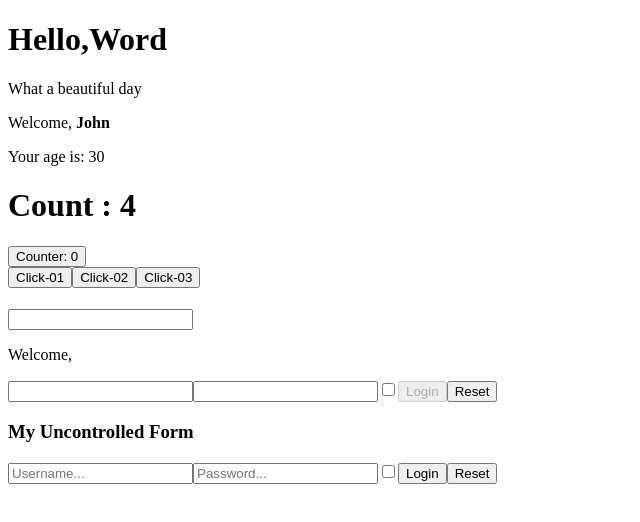
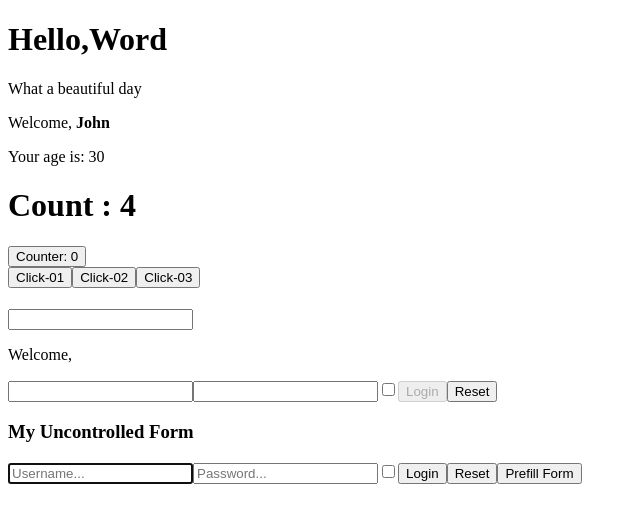
Before and after one commit to Ignazioconti/React_V2, a React (Create React App) app in the folder my-app/: page / in a window 1280 px wide. Shown: the top 522 px of the page, without its empty margins (0-640 px from the left). Built offline with nearby package versions, Linux system fonts and the light colour scheme.

Commit message:
Svolgimento

```diff
--- a/my-app/src/UncontrolledLogin.js
+++ b/my-app/src/UncontrolledLogin.js
@@ -1,6 +1,8 @@
-import React from "react";
+import React, { createRef } from "react";
 
 export class UncontrolledLogin extends React.Component {
+  _formRef = createRef();
+
   handleFormSubmit = (event) => {
     event.preventDefault();
 
@@ -11,13 +13,27 @@ export class UncontrolledLogin extends React.Component {
     console.log({ username, password, remember });
   };
 
+  handleFormPrefill = () => {
+    this._formRef.current.elements.username.value = "prova";
+    this._formRef.current.elements.password.value = "prava123";
+    this._formRef.current.elements.remember.checked = true;
+  };
+
+  handleFocusUsername = () => {
+    this._formRef.current.elements.username.autofocus = true;
+  };
+
   render() {
     return (
       <div>
         <h3>My Uncontrolled Form</h3>
 
-        <form onSubmit={this.handleFormSubmit}>
-          <input placeholder="Username..." name="username"></input>
+        <form ref={this._formRef} onSubmit={this.handleFormSubmit}>
+          <input
+            placeholder="Username..."
+            name="username"
+            autoFocus={this.handleFocusUsername}
+          ></input>
           <input
             placeholder="Password..."
             name="password"
@@ -27,6 +43,9 @@ export class UncontrolledLogin extends React.Component {
 
           <button type="submit">Login</button>
           <button type="reset">Reset</button>
+          <button type="button" onClick={this.handleFormPrefill}>
+            Prefill Form
+          </button>
         </form>
       </div>
     );
```
